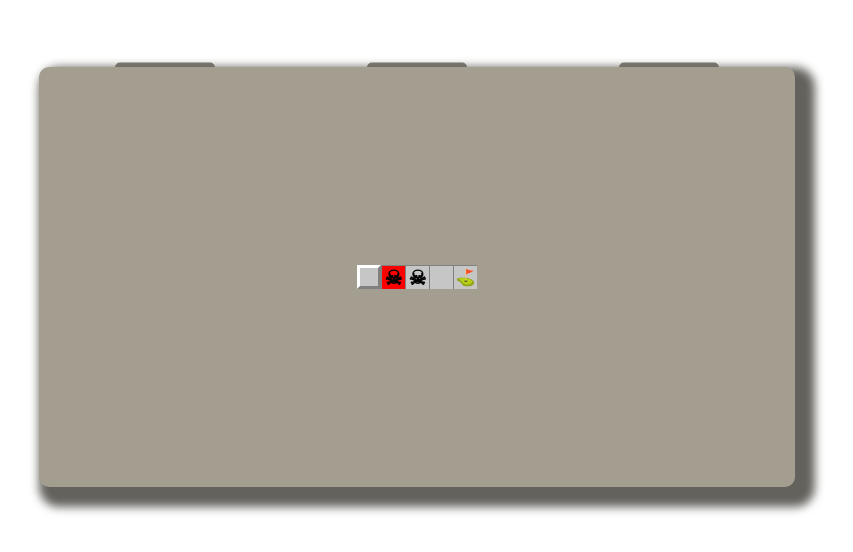
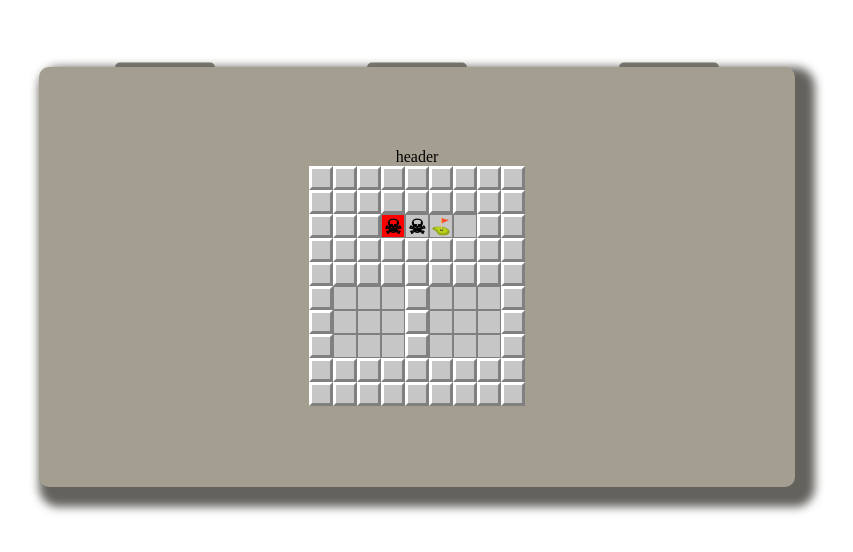
Before and after one commit to rost27zhmaylo/minesweeper, a plain HTML site: page index.html in a window 1280 px wide. Shown: the part 146-698 px from the top of the page, without its empty margins (231-1084 px from the left). Drawn offline with Linux system fonts and the light colour scheme.

Commit message:
Refactoring

```diff
--- a/index.html
+++ b/index.html
@@ -15,11 +15,99 @@
         <button>Level 3</button>
     </div>
     <div class="game-container">
-        <button class="field-button initial-state"/>
-        <button class="field-button mine red"/>
-        <button class="field-button mine"/>
-        <button class="field-button"/>
-        <button class="field-button flag"/>
+        <div>header</div>
+        <div class="game">
+            <button class="initial-state"/>
+            <button class="initial-state"/>
+            <button class="initial-state"/>
+            <button class="initial-state"/>
+            <button class="initial-state"/>
+            <button class="initial-state"/>
+            <button class="initial-state"/>
+            <button class="initial-state"/>
+            <button class="initial-state"/>
+            <button class="initial-state"/>
+            <button class="initial-state"/>
+            <button class="initial-state"/>
+            <button class="initial-state"/>
+            <button class="initial-state"/>
+            <button class="initial-state"/>
+            <button class="initial-state"/>
+            <button class="initial-state"/>
+            <button class="initial-state"/>
+            <button class="initial-state"/>
+            <button class="initial-state"/>
+            <button class="initial-state"/>
+            <button class="mine red"/>
+            <button class="mine"/>
+            <button class="flag"/>
+            <button />
+            <button class="initial-state"/>
+            <button class="initial-state"/>
+            <button class="initial-state"/>
+            <button class="initial-state"/>
+            <button class="initial-state"/>
+            <button class="initial-state"/>
+            <button class="initial-state"/>
+            <button class="initial-state"/>
+            <button class="initial-state"/>
+            <button class="initial-state"/>
+            <button class="initial-state"/>
+            <button class="initial-state"/>
+            <button class="initial-state"/>
+            <button class="initial-state"/>
+            <button class="initial-state"/>
+            <button class="initial-state"/>
+            <button class="initial-state"/>
+            <button class="initial-state"/>
+            <button class="initial-state"/>
+            <button class="initial-state"/>
+            <button class="initial-state"/>
+            <button class=""/>
+            <button class=""/>
+            <button class=""/>
+            <button class="initial-state"/>
+            <button />
+            <button />
+            <button />
+            <button class="initial-state"/>
+            <button class="initial-state"/>
+            <button class=""/>
+            <button class=""/>
+            <button class=""/>
+            <button class="initial-state"/>
+            <button />
+            <button />
+            <button />
+            <button class="initial-state"/>
+            <button class="initial-state"/>
+            <button class=""/>
+            <button class=""/>
+            <button class=""/>
+            <button class="initial-state"/>
+            <button />
+            <button />
+            <button />
+            <button class="initial-state"/>
+            <button class="initial-state"/>
+            <button class="initial-state"/>
+            <button class="initial-state"/>
+            <button class="initial-state"/>
+            <button class="initial-state"/>
+            <button class="initial-state"/>
+            <button class="initial-state"/>
+            <button class="initial-state"/>
+            <button class="initial-state"/>
+            <button class="initial-state"/>
+            <button class="initial-state"/>
+            <button class="initial-state"/>
+            <button class="initial-state"/>
+            <button class="initial-state"/>
+            <button class="initial-state"/>
+            <button class="initial-state"/>
+            <button class="initial-state"/>
+            <button class="initial-state"/>
+        </div>
     </div>
 </div>
 </body>
--- a/styles.css
+++ b/styles.css
@@ -10,8 +10,8 @@ button:focus,
 button:active {
     outline:0 !important;
 }
+/* #endregion */
 
-/* #endregion */
 html, body {
     width: 100%;
     height: 100%;
@@ -41,7 +41,7 @@ body, .root-container {
     background: #7d7a70;
     width: 100px;
     height: 30px;
-    font-family: 'Train One';
+    font-family: Train One, sans-serif;
     border-top-right-radius: 5px;
     border-top-left-radius: 5px;
     transition: 0.3s;
@@ -55,32 +55,34 @@ body, .root-container {
 }
 /* #endregion */
 
+/* #region game container */
 .game-container {
-    background-color: #a39e90;
+    display: flex;
+    flex-direction: column;
+    align-items: center;
+    justify-content: center;
     width: 756px;
     height: 420px;
-    display: flex;
-    justify-content: center;
-    align-items: center;
     border-radius: 10px;
+    background-color: #a39e90;
     box-shadow: #63625d 10px 10px 10px 10px;
     z-index: 1;
 }
 
-.field-button {
+.game-container .game {
+    display: grid;
+    grid-template-columns: repeat(9, 24px);
+    grid-template-rows: repeat(9, 24px);
+}
+
+.game button {
     width: 24px;
     height: 24px;
     background-color: #c6c6c6;
-    display: flex;
-    align-items: center;
-    justify-content: center;
-    border-top-width: 1.5px;
-    border-left-width: 1.5px;
-    border-style: solid;
-    border-color: #808080;
+    border: 0.75px solid #808080;
 }
 
-.field-button.initial-state {
+.game button.initial-state {
     border-width: 3px;
     border-top-color: #ffffff;
     border-left-color: #ffffff;
@@ -88,21 +90,24 @@ body, .root-container {
     border-bottom-color: #808080;
 }
 
-.field-button.mine::before {
+.game button.mine::before {
     content: "\2620";
+    height: 24px;
+    width: 24px;
     font-size: 20px;
     font-weight: bold;
+}
+
+.game button.mine.red {
+    background-color: red;
+}
+
+.game button.flag::before {
+    content: "\26F3";
     height: 24px;
     width: 24px;
+    font-size: 16px;
+    font-weight: bold;
+    color: red;
 }
-
-.field-button.mine.red {
-    background-color:red;
-}
-
-.field-button.flag::before {
-    content: "\26F3";
-    font-size: 16px;
-    color: red;
-    font-weight: bold;
-}
+/* #endregion */
```
